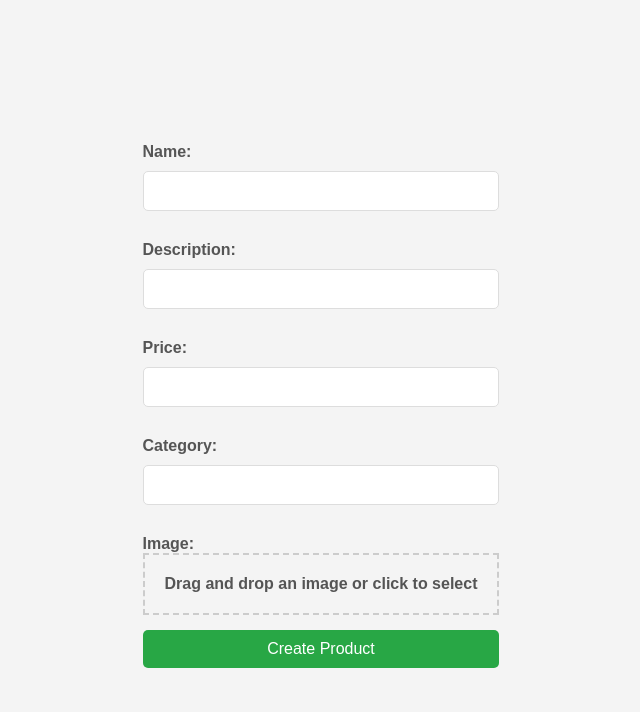
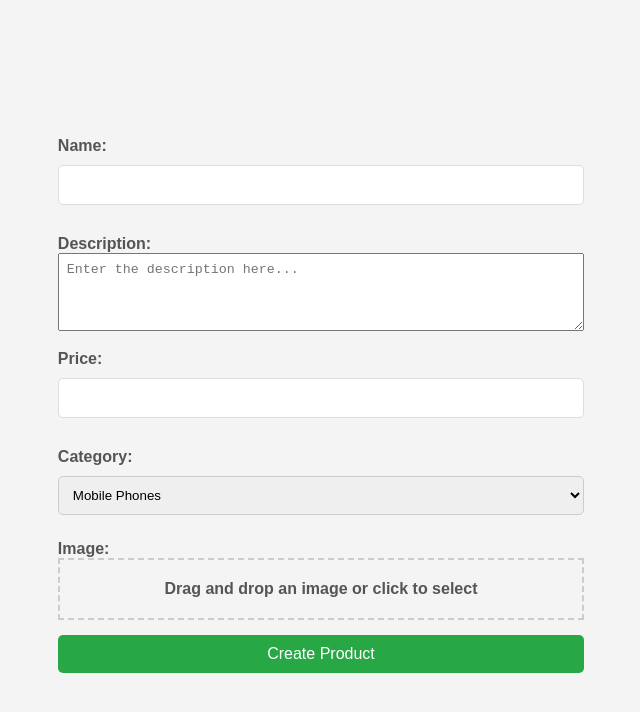
Before and after one commit to GRANDELO/ELOsystemv1, a React (Create React App) app in the folder frontend/client/: page /productForm in a window 1280 px wide. Shown: the top 712 px of the page, without its empty margins (319-959 px from the left). Built offline with nearby package versions, Linux system fonts and the light colour scheme; no server answers.

Commit message:
elo updates from Tim

```diff
--- a/frontend/client/src/components/ProductForm.js
+++ b/frontend/client/src/components/ProductForm.js
@@ -126,7 +126,16 @@ const ProductForm = () => {
         </label>
         <label>
           Description:
-          <input type="text" name="description" value={formData.description} onChange={handleChange} required />
+          <textarea
+            name="description"
+            value={formData.description}
+            onChange={handleChange}
+            rows="4"
+            cols="50"
+            placeholder="Enter the description here..."
+            required
+            style={{ width: '100%', padding: '8px', boxSizing: 'border-box' }}
+          />
         </label>
         <label>
           Price:
@@ -134,7 +143,80 @@ const ProductForm = () => {
         </label>
         <label>
           Category:
-          <input type="text" name="category" value={formData.category} onChange={handleChange} required />
+          <select id="category" name="category" value={formData.category} onChange={handleChange} required >
+            <optgroup label="Electronics">
+              <option value="mobile-phones">Mobile Phones</option>
+              <option value="computers">Computers</option>
+              <option value="home-appliances">Home Appliances</option>
+              <option value="audio-video">Audio & Video</option>
+              <option value="wearable-technology">Wearable Technology</option>
+            </optgroup>
+            <optgroup label="Fashion">
+              <option value="mens-clothing">Men's Clothing</option>
+              <option value="womens-clothing">Women's Clothing</option>
+              <option value="footwear">Footwear</option>
+              <option value="accessories">Accessories</option>
+              <option value="jewelry">Jewelry</option>
+            </optgroup>
+            <optgroup label="Home & Kitchen">
+              <option value="furniture">Furniture</option>
+              <option value="kitchenware">Kitchenware</option>
+              <option value="home-decor">Home Decor</option>
+              <option value="bedding">Bedding</option>
+            </optgroup>
+            <optgroup label="Books & Media">
+              <option value="books">Books</option>
+              <option value="movies-tv">Movies & TV</option>
+              <option value="music">Music</option>
+              <option value="video-games">Video Games</option>
+            </optgroup>
+            <optgroup label="Toys & Games">
+              <option value="action-figures">Action Figures</option>
+              <option value="educational-toys">Educational Toys</option>
+              <option value="board-games">Board Games</option>
+              <option value="puzzles">Puzzles</option>
+              <option value="outdoor-toys">Outdoor Toys</option>
+            </optgroup>
+            <optgroup label="Sports & Outdoors">
+              <option value="fitness-equipment">Fitness Equipment</option>
+              <option value="outdoor-gear">Outdoor Gear</option>
+              <option value="sportswear">Sportswear</option>
+              <option value="cycling">Cycling</option>
+            </optgroup>
+            <optgroup label="Beauty & Personal Care">
+              <option value="skincare">Skincare</option>
+              <option value="haircare">Haircare</option>
+              <option value="makeup">Makeup</option>
+              <option value="personal-hygiene">Personal Hygiene</option>
+            </optgroup>
+            <optgroup label="Automotive">
+              <option value="car-parts">Car Parts</option>
+              <option value="accessories">Accessories</option>
+              <option value="tools-equipment">Tools & Equipment</option>
+              <option value="maintenance-care">Maintenance & Care</option>
+            </optgroup>
+            <optgroup label="Health">
+              <option value="medical-supplies">Medical Supplies</option>
+              <option value="wellness">Wellness</option>
+              <option value="personal-care">Personal Care</option>
+            </optgroup>
+            <optgroup label="Grocery">
+              <option value="fresh-produce">Fresh Produce</option>
+              <option value="packaged-foods">Packaged Foods</option>
+              <option value="dairy-products">Dairy Products</option>
+              <option value="bakery">Bakery</option>
+            </optgroup>
+            <optgroup label="Office Supplies">
+              <option value="stationery">Stationery</option>
+              <option value="furniture">Furniture</option>
+              <option value="electronics">Electronics</option>
+            </optgroup>
+            <optgroup label="Arts & Crafts">
+              <option value="painting-supplies">Painting Supplies</option>
+              <option value="craft-materials">Craft Materials</option>
+              <option value="sewing-knitting">Sewing & Knitting</option>
+            </optgroup>
+          </select>
         </label>
         <label>
           Image:
```
